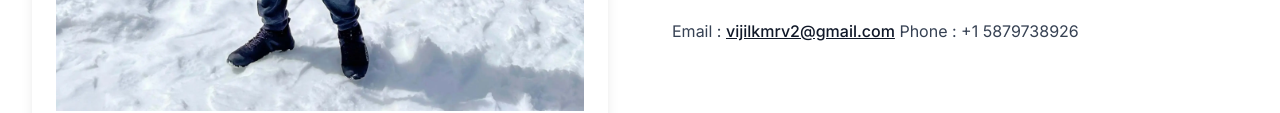
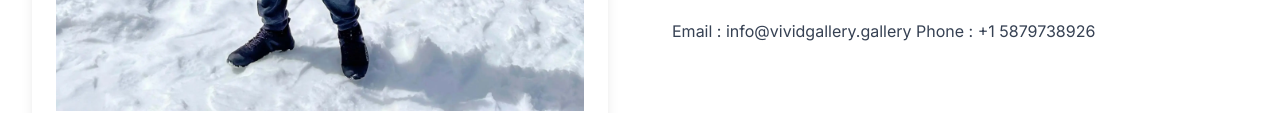
Before and after one commit to Vijilkumar/vividgallery, an Astro site: page /about in a window 1280 px wide. Shown: the part 857-970 px from the top of the page. Built offline with nearby package versions, Linux system fonts and the light colour scheme; Astro itself is replaced by a stand-in of ours.

Commit message:
[NONE] - Update the site icon and email address

```diff
--- a/src/content/about.md
+++ b/src/content/about.md
@@ -12,5 +12,5 @@ in a way that allows viewers to see the world through a different lens.
 
 By profession, I am an IT professional, and at heart, a passionate traveler. Holding a camera in my hand gives me the confidence to explore more, observe deeply, and connect with the world around me. Through my photography, I strive to capture fleeting moments and present them in a way that invites viewers to see the world through a different lens.
 
-Email : vijilkmrv2@gmail.com
+Email : info@vividgallery.gallery
 Phone : +1 5879738926
```
Also changed, not shown: public/favicon.ico (deleted), public/vividgallery.ico (added), site.config.mts.
